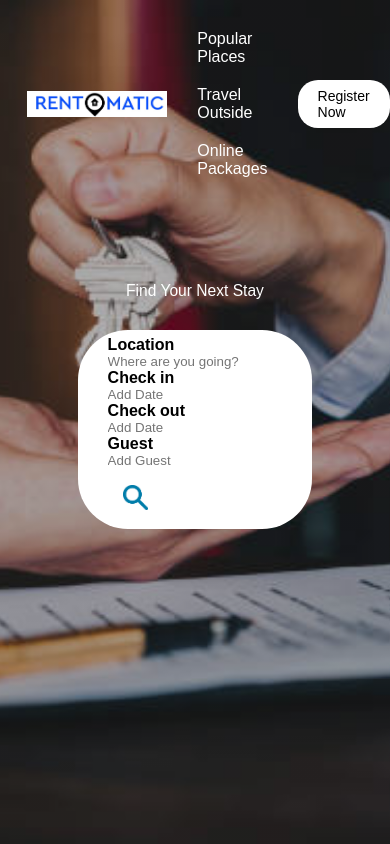
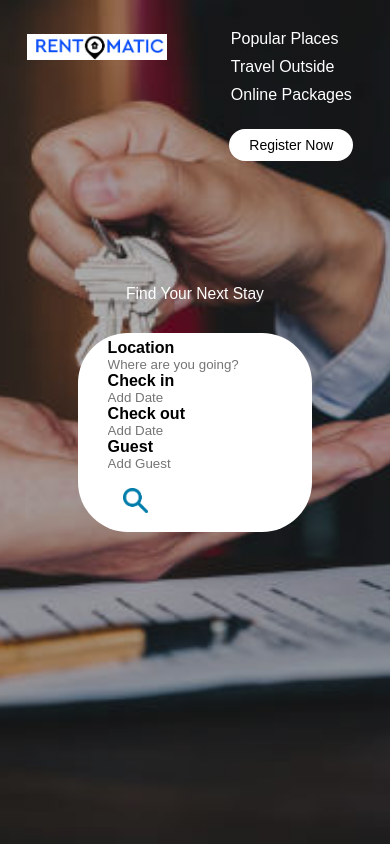
Before and after one commit to Ali-zayn/Rentomatic, a React (Create React App) app in the folder RentomaticCode/frontend/: page / in a window 390 px wide. Shown: the top 844 px of the page. Built offline with nearby package versions, Linux system fonts and the light colour scheme.

Commit message:
navbar responsive

```diff
--- a/RentomaticCode/frontend/src/componets/Navbar.css
+++ b/RentomaticCode/frontend/src/componets/Navbar.css
@@ -25,3 +25,46 @@
   text-decoration: none;
   font-size: 14px;
 }
+
+/* responsive */
+@media only screen and (max-width: 700px) {
+  .logo{
+    position:absolute;
+    top: 4%;
+    left: 7%;
+  }
+  .Navbar{
+    display: flex;
+    flex-direction: row;
+    justify-content: flex-end;
+
+  }
+  nav .nav-links li {
+    margin: 10px 0;
+    display: block;
+
+  }
+  .register-btn{
+    margin: 15px 0 30px;
+    display: inline-block;
+  }
+  nav .bars{
+    display: block;
+  }
+  nav .bars{
+    display: block;
+    position: fixed;
+    top: 4%;
+    right: 7%;
+    color: #fff;
+    font-size: 28px;
+  }
+}
+@media only screen and (max-width: 475px) {
+  .Navbar{
+    display: flex;
+    flex-direction: column;
+    padding-left: 220px;
+
+  }
+}
--- a/RentomaticCode/frontend/src/componets/Navbar.jsx
+++ b/RentomaticCode/frontend/src/componets/Navbar.jsx
@@ -1,10 +1,14 @@
 import RentomaticLogo from "../Images/RentomaticLogo.png";
+import {useState} from 'react';
+import { FaBars } from 'react-icons/fa';
 import "./Navbar.css";
 
 function Navbar() {
+
+
   return (
     <nav className="Navbar">
-      <img src={RentomaticLogo} class="logo" />
+      <img src={RentomaticLogo} className="logo" />
       <ul class="nav-links">
         <li>
           <a href="#">Popular Places</a>
@@ -16,11 +20,14 @@ function Navbar() {
           <a href="#">Online Packages</a>
         </li>
       </ul>
-      <a href="#" class="register-btn">
+      <a href="#" className="register-btn">
         Register Now
       </a>
     </nav>
+
+
   );
+
 }
 
 export default Navbar;
```
